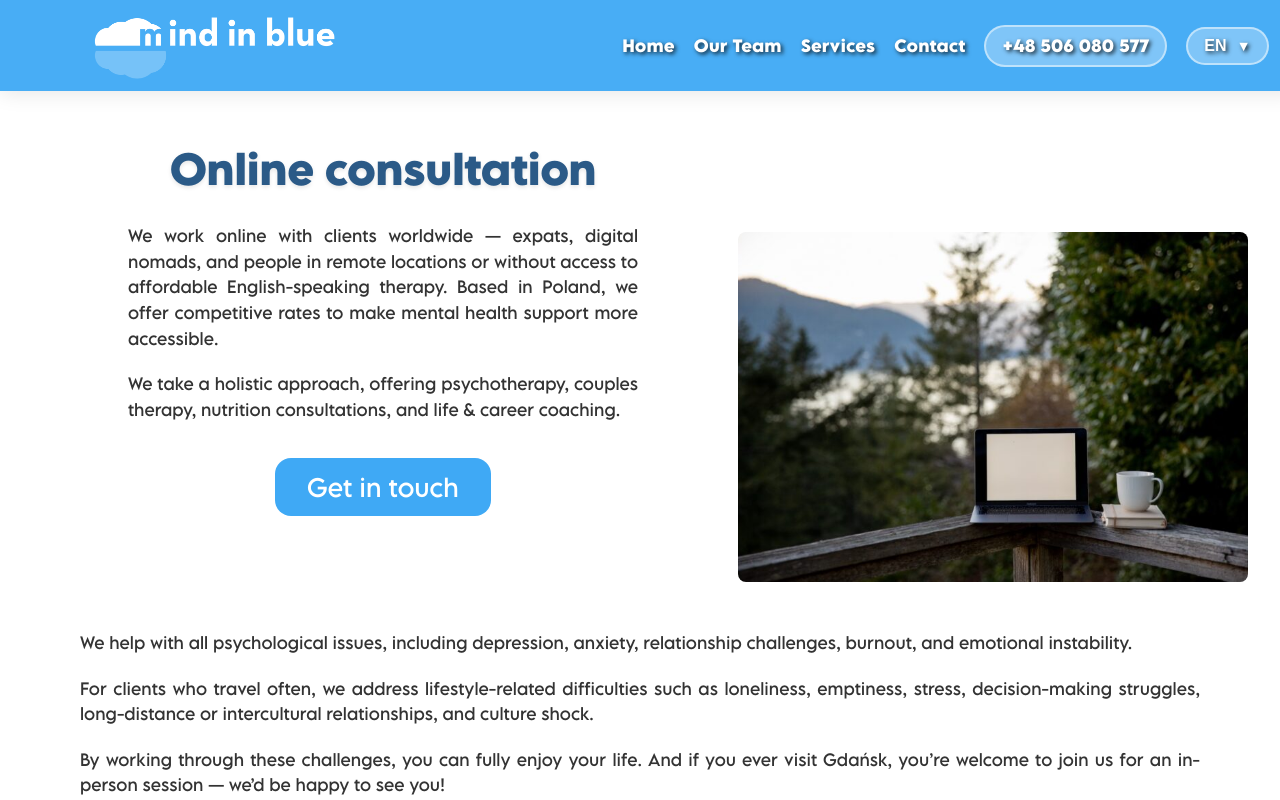
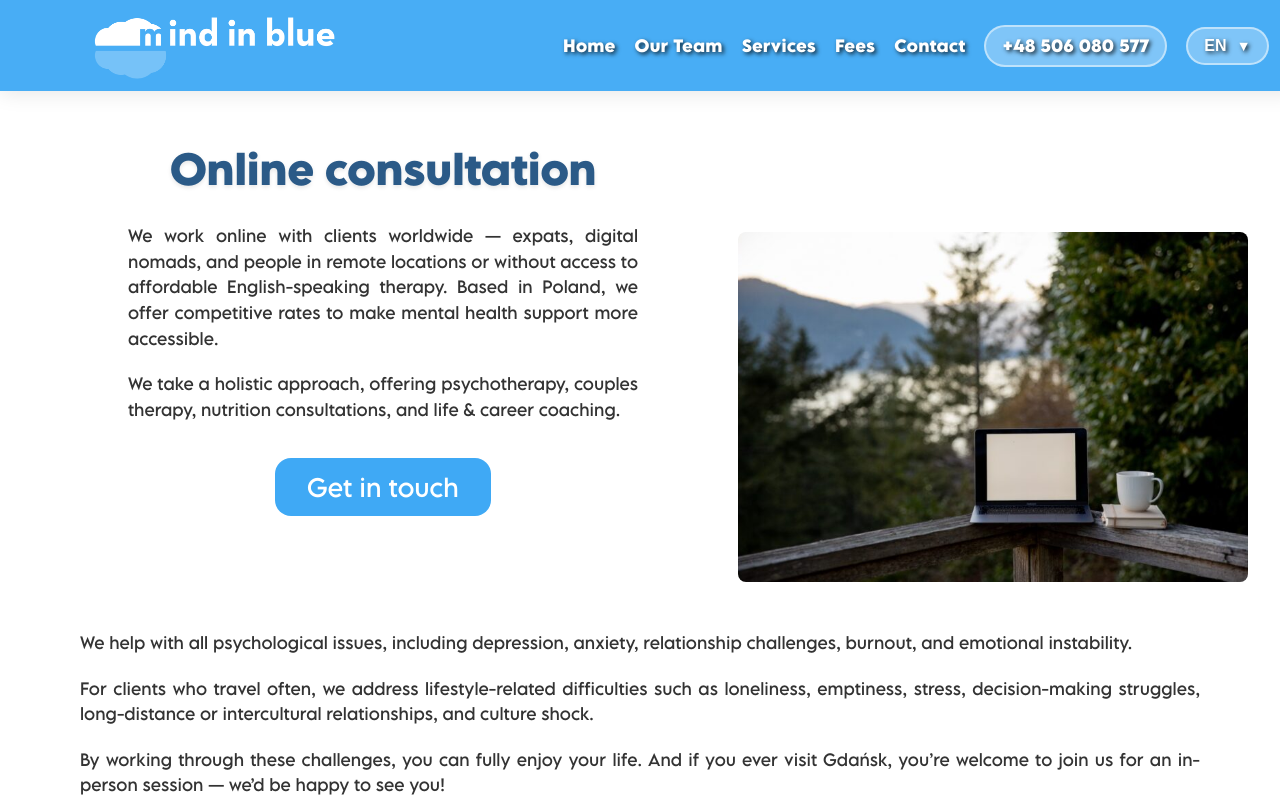
Before and after one commit to alirizaercan/MindinBlue, a React (Create React App) app: page /online-consultation in a window 1280 px wide. Shown: the top 800 px of the page. Built offline with nearby package versions, Linux system fonts and the light colour scheme.

Commit message:
Added fees button

```diff
--- a/src/components/Header/Header.js
+++ b/src/components/Header/Header.js
@@ -2,12 +2,13 @@
 // Logo will be displayed here using header_logo.png
 
 import "./Header.css";
-import { Link, useLocation } from "react-router-dom";
+import { Link, useLocation, useNavigate } from "react-router-dom";
 import { useState, useEffect } from "react";
 import { useLanguage } from "../../contexts/LanguageContext";
 
 function Header() {
   const { currentLanguage, changeLanguage, t } = useLanguage();
+  const navigate = useNavigate();
 
   const [isDropdownOpen, setIsDropdownOpen] = useState(false);
   const [isScrolled, setIsScrolled] = useState(false);
@@ -33,6 +34,22 @@ function Header() {
     changeLanguage(lang);
     setLanguageDropdownOpen(false);
     // Close mobile menu if open
+    setIsDropdownOpen(false);
+  };
+
+  const handleFeesClick = (e) => {
+    e.preventDefault();
+    navigate('/services');
+    setTimeout(() => {
+      const pricingElement = document.getElementById('pricing');
+      if (pricingElement) {
+        const elementPosition = pricingElement.offsetTop;
+        window.scrollTo({
+          top: elementPosition - 100,
+          behavior: 'smooth'
+        });
+      }
+    }, 100);
     setIsDropdownOpen(false);
   };
 
@@ -89,6 +106,7 @@ function Header() {
           <Link to="/">{t('home')}</Link>
           <Link to="/team">{t('ourTeam')}</Link>
           <Link to="/services">{t('services')}</Link>
+          <a href="/services#pricing" onClick={handleFeesClick}>Fees</a>
           <Link to="/contact">{t('contact')}</Link>
           <a href="tel:+48506080577" className="desktop-phone-btn">+48 506 080 577</a>
           <div className="language-switcher-container desktop-only">
@@ -129,6 +147,7 @@ function Header() {
           <Link to="/" onClick={closeDropdown}>{t('home')}</Link>
           <Link to="/team" onClick={closeDropdown}>{t('ourTeam')}</Link>
           <Link to="/services" onClick={closeDropdown}>{t('services')}</Link>
+          <a href="/services#pricing" onClick={handleFeesClick}>Fees</a>
           <Link to="/contact" onClick={closeDropdown}>{t('contact')}</Link>
           <div className="language-switcher-mobile">
             <span className="language-switcher-label">{t('language')}</span>
--- a/src/pages/Services/Services.js
+++ b/src/pages/Services/Services.js
@@ -66,7 +66,7 @@ function Services() {
         </div>
 
         {/* Pricing Section */}
-        <div className="pricing-section">
+        <div className="pricing-section" id="pricing">
           <h2 className="pricing-title">{t('ourTherapyPrices')}</h2>
 
           <div className="pricing-grid">
```
